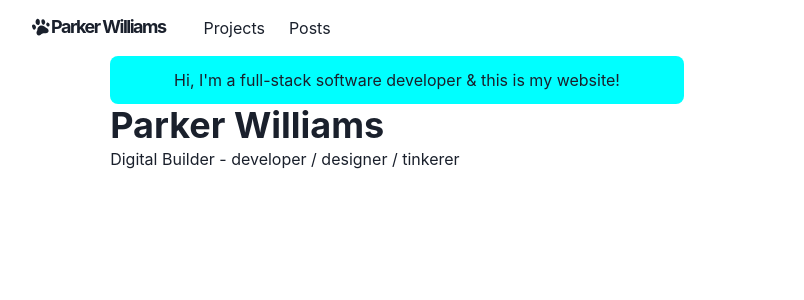
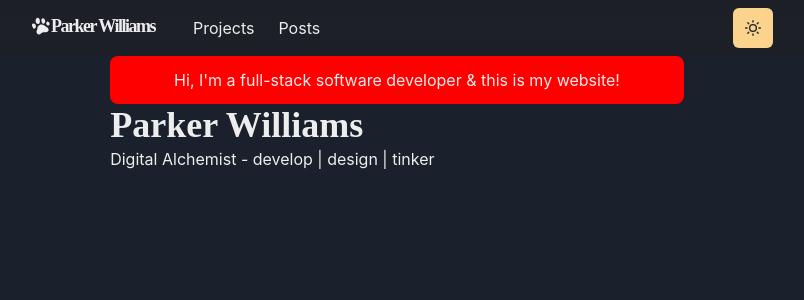
Before and after one commit to prwilliams5/promo-site, a Next.js app: page / in a window 1280 px wide. Shown: the top 300 px of the page, without its empty margins (243-1047 px from the left). Built offline with nearby package versions, Linux system fonts and the light colour scheme.

Commit message:
added dark mode and toggle button, still need to figure out the orange background. looks too white right now.

```diff
--- a/components/navbar.js
+++ b/components/navbar.js
@@ -16,7 +16,7 @@ import {
   useColorModeValue
 } from '@chakra-ui/react'
 import { HamburgerIcon } from '@chakra-ui/icons'
-import { IoLogoGithub } from 'react-icons/io5'
+import ThemeToggleButton from './theme-toggle-button'
 
 const LinkItem = ({ href, path, children }) => {
   const active = path === href
@@ -84,6 +84,7 @@ const Navbar = props => {
         </Stack>
 
         <Box flex={1} align="right">
+          <ThemeToggleButton />
           <Box ml={2} display={{ base: 'inline-block', md: 'none' }}>
             <Menu isLazy id="navbar-menu">
               <MenuButton
--- a/components/theme-toggle-button.js
+++ b/components/theme-toggle-button.js
@@ -6,7 +6,7 @@ const ThemeToggleButton = () => {
   const { toggleColorMode } = useColorMode()
 
   return (
-    <AnimatePresence exitBeforeEnter initial={false}>
+    <AnimatePresence mode="wait" initial={false}>
       <motion.div
         style={{ display: 'inline-block' }}
         key={useColorModeValue('light', 'dark')}
--- /dev/null
+++ b/libs/theme.js
@@ -0,0 +1,55 @@
+import { extendTheme } from '@chakra-ui/react'
+import { mode } from '@chakra-ui/theme-tools'
+
+const styles = {
+  global: props => ({
+    bnody: {
+      bg: mode('#f0e7db', '#202023')(props)
+    }
+  })
+}
+
+const components = {
+  Heading: {
+    variants: {
+      'section-title': {
+        textDecoration: 'underline',
+        fonSize: 20,
+        textUnderlineOffrset: 6,
+        textDecorationColor: '#525252',
+        textDecorationThickness: 4,
+        marginTop: 3,
+        marginBottom: 4
+      }
+    }
+  },
+  Link: {
+    baseStyle: props => ({
+      color: mode('#3d7aed', '#ff63c3')(props),
+      textUnderlineOffset: 3
+    })
+  }
+}
+
+const fonts = {
+  heading: "'M PLUS Rounded 1c'"
+}
+
+const colors = {
+  glassTeal: '#88ccca'
+}
+
+const config = {
+  initialColorMode: 'dark',
+  useSystemColorMode: true
+}
+
+const theme = extendTheme({
+  config,
+  styles,
+  components,
+  colors,
+  fonts
+})
+
+export default theme
--- a/pages/_app.js
+++ b/pages/_app.js
@@ -1,9 +1,10 @@
 import { ChakraProvider } from '@chakra-ui/react'
 import Layout from '../components/layouts/main'
+import theme from '../libs/theme'
 
 const Website = ({ Component, pageProps, router }) => {
   return (
-    <ChakraProvider>
+    <ChakraProvider theme={theme}>
       <Layout router={router}>
         <Component {...pageProps} key={router.route} />
       </Layout>
--- a/pages/_document.js
+++ b/pages/_document.js
@@ -1,10 +1,13 @@
+import { ColorModeScript } from '@chakra-ui/react'
 import { Html, Head, Main, NextScript } from 'next/document'
+import theme from '../libs/theme'
 
 export default function Document() {
   return (
     <Html lang="en">
       <Head />
       <body>
+        <ColorModeScript initialColorMode={theme.config.initialColorMode} />
         <Main />
         <NextScript />
       </body>
--- a/pages/index.js
+++ b/pages/index.js
@@ -3,7 +3,7 @@ import { Container, Box, Heading } from '@chakra-ui/react'
 const Page = () => {
   return (
     <Container>
-      <Box borderRadius="lg" bg="aqua" p={3} align="center">
+      <Box borderRadius="lg" bg="red" p={3} align="center">
         Hi, I&apos;m a full-stack software developer & this is my website!
       </Box>
 
@@ -12,7 +12,7 @@ const Page = () => {
           <Heading as="h2" variant="page-title">
             Parker Williams
           </Heading>
-          <p>Digital Builder - developer / designer / tinkerer</p>
+          <p>Digital Alchemist - develop | design | tinker</p>
         </Box>
       </Box>
     </Container>
```
Also changed, not shown: components/fonts.js (added).
